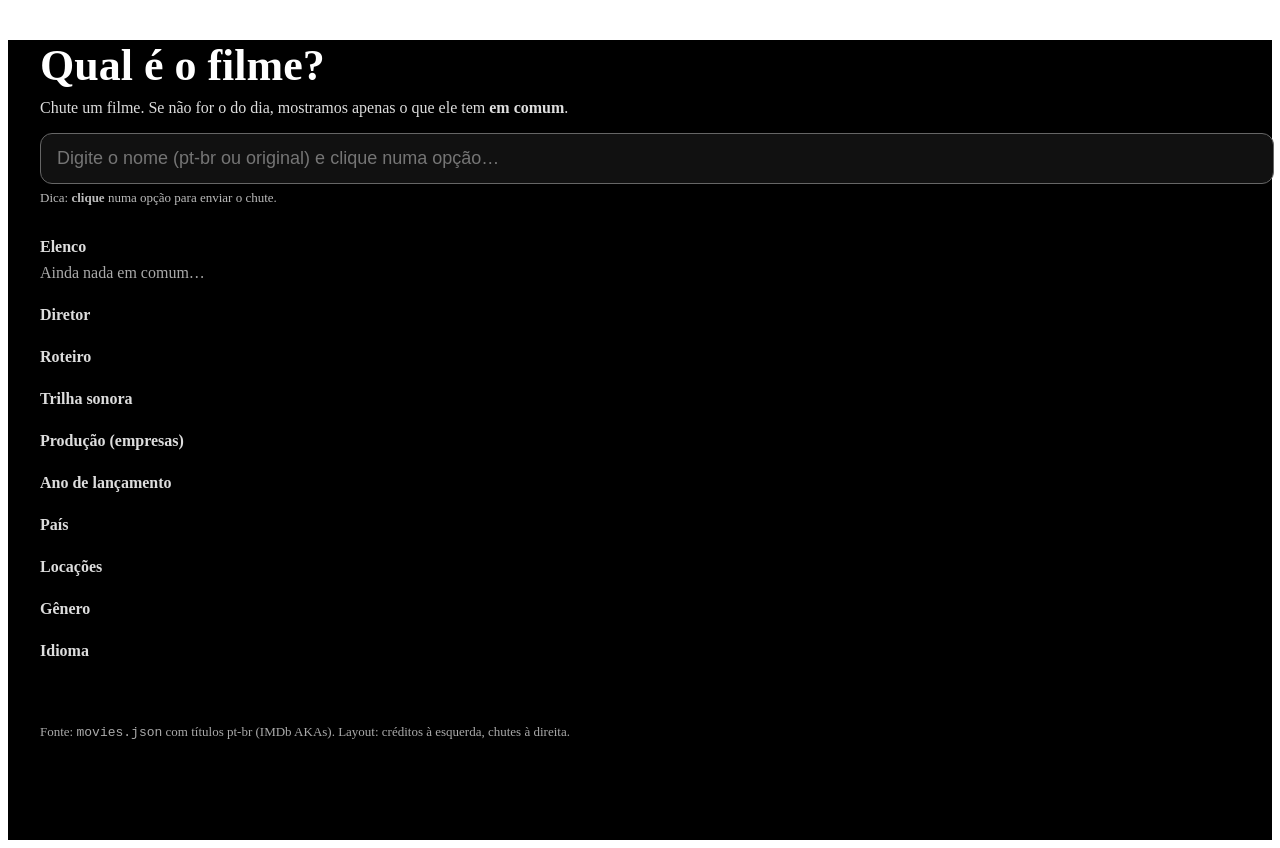
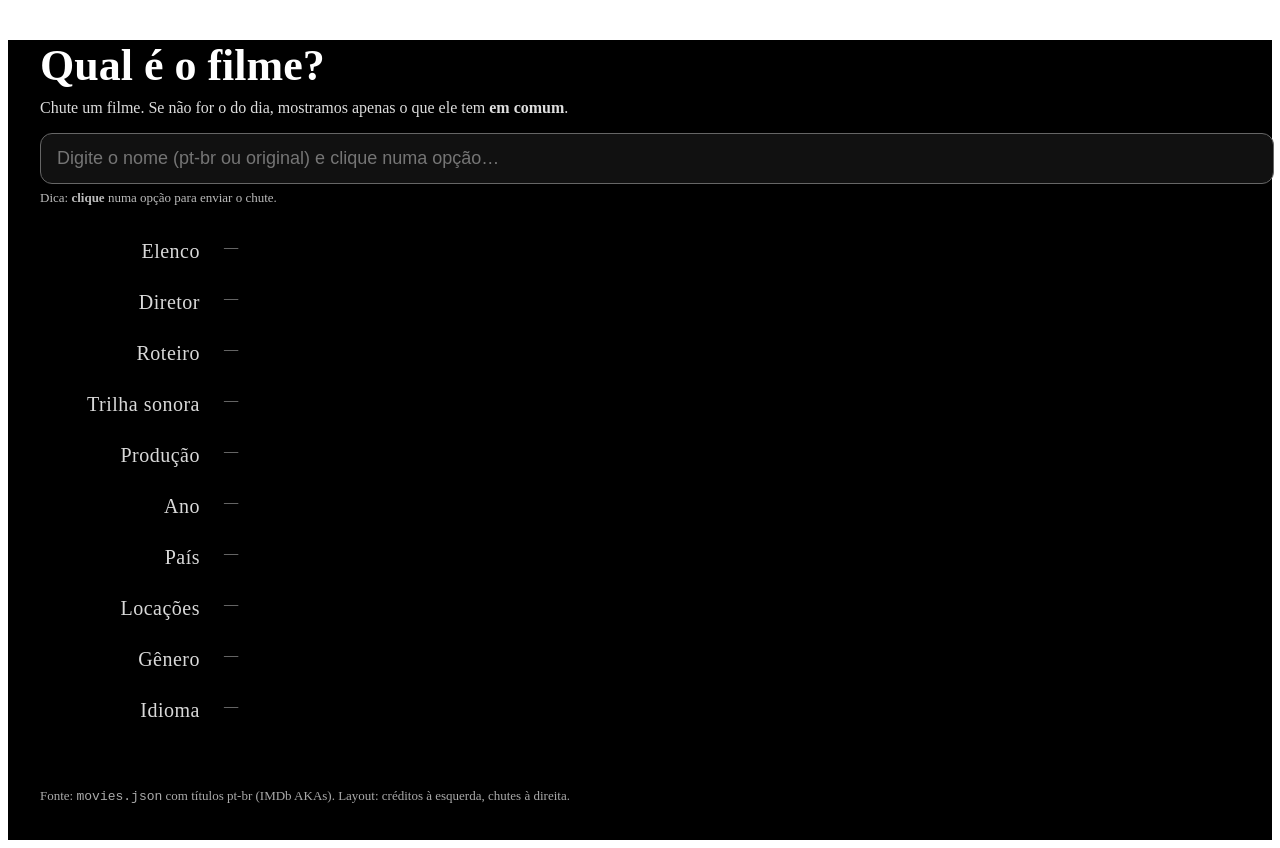
Before and after one commit to dehcruz/cast2, a Next.js app: page / in a window 1280 px wide. Built offline with nearby package versions, Linux system fonts and the light colour scheme.

Commit message:
Update index.tsx

```diff
--- a/pages/index.tsx
+++ b/pages/index.tsx
@@ -20,13 +20,24 @@ export default function Home() {
   const [suggestions, setSuggestions] = useState<SearchItem[]>([]);
   const [guesses, setGuesses] = useState<GuessUI[]>([]);
   const [won, setWon] = useState(false);
+  const [isSmall, setIsSmall] = useState(false);
 
+  // responsividade simples
+  useEffect(() => {
+    const mq = typeof window !== 'undefined' ? window.matchMedia('(max-width: 480px)') : null;
+    const apply = () => setIsSmall(!!mq?.matches);
+    apply();
+    mq?.addEventListener('change', apply);
+    return () => mq?.removeEventListener('change', apply);
+  }, []);
+
+  // auto-complete
   useEffect(() => {
     const t = setTimeout(async () => {
       if (!query) { setSuggestions([]); return; }
       try {
         const res = await fetch(`/api/search?q=${encodeURIComponent(query)}`);
-        if (!res.ok) throw new Error('search http '+res.status);
+        if (!res.ok) throw new Error('search http ' + res.status);
         const data = await res.json();
         setSuggestions(data.results || []);
       } catch (e) {
@@ -42,13 +53,14 @@ export default function Home() {
     setSuggestions([]);
     try {
       const res = await fetch('/api/guess', {
-        method: 'POST', headers: { 'Content-Type': 'application/json' },
-        body: JSON.stringify({ filmIdGuess: item.id })
+        method: 'POST',
+        headers: { 'Content-Type': 'application/json' },
+        body: JSON.stringify({ filmIdGuess: item.id }),
       });
-      if (!res.ok) throw new Error('guess http '+res.status);
+      if (!res.ok) throw new Error('guess http ' + res.status);
       const data: GuessResult = await res.json();
       const wrapped: GuessUI = { label: item.title, year: item.year, result: data };
-      setGuesses(g => [wrapped, ...g]);
+      setGuesses((g) => [wrapped, ...g]);
       if (data.isCorrect) setWon(true);
     } catch (e) {
       console.error('guess error', e);
@@ -56,11 +68,12 @@ export default function Home() {
     }
   }
 
+  // agrega créditos em comum (vai “acumulando”)
   const credits = useMemo(() => {
     const addAll = (src?: string[], dest?: Set<string>) => { if (!src || !dest) return; for (const v of src) dest.add(v); };
     const stars = new Set<string>(), directors = new Set<string>(), writers = new Set<string>(),
-          prod = new Set<string>(), countries = new Set<string>(), locs = new Set<string>(),
-          genres = new Set<string>(), langs = new Set<string>(), years = new Set<string>();
+      prod = new Set<string>(), countries = new Set<string>(), locs = new Set<string>(),
+      genres = new Set<string>(), langs = new Set<string>(), years = new Set<string>();
     for (const g of guesses) {
       const o = g.result?.overlap || {};
       addAll(o.stars, stars); addAll(o.directors, directors); addAll(o.writers, writers);
@@ -77,9 +90,15 @@ export default function Home() {
       filming_locations: Array.from(locs),
       genres: Array.from(genres),
       languages: Array.from(langs),
-      years: Array.from(years)
+      years: Array.from(years),
     };
   }, [guesses]);
+
+  // estilos responsivos (alguns valores mudam se isSmall=true)
+  const creditGridColumns = isSmall ? '110px 1fr' : '160px 1fr';
+  const creditLabelFont = isSmall ? 16 : 20;
+  const creditLineFont = isSmall ? 20 : 26;
+  const creditLetter = isSmall ? 0.8 : 1.2;
 
   return (
     <div style={page}>
@@ -88,55 +107,57 @@ export default function Home() {
         <p style={subtitle}>Chute um filme. Se não for o do dia, mostramos apenas o que ele tem <b>em comum</b>.</p>
 
         {!won && (
-          <div style={{position:'relative', marginBottom:16}}>
+          <div style={{ position: 'relative', marginBottom: 16 }}>
             <input
               value={query}
-              onChange={e => setQuery(e.target.value)}
+              onChange={(e) => setQuery(e.target.value)}
               onKeyDown={(e) => { if (e.key === 'Enter') e.preventDefault(); }}
               placeholder="Digite o nome (pt-br ou original) e clique numa opção…"
               style={input}
             />
             {(suggestions.length > 0 || query) && (
               <div style={dropdown}>
-                {suggestions.length > 0 ? suggestions.map(item => (
+                {suggestions.length > 0 ? suggestions.map((item) => (
                   <div key={item.id} style={dropdownItem} onClick={() => submitGuess(item)}>
                     <span>{item.title}</span>
-                    {item.title !== item.orig ? <span style={{marginLeft:8, opacity:.6}}>({item.orig})</span> : null}
-                    {item.year ? <span style={{marginLeft:6, opacity:.7}}>• {item.year}</span> : null}
+                    {item.title !== item.orig ? <span style={{ marginLeft: 8, opacity: .6 }}>({item.orig})</span> : null}
+                    {item.year ? <span style={{ marginLeft: 6, opacity: .7 }}>• {item.year}</span> : null}
                   </div>
                 )) : (
-                  <div style={{padding:12, color:'#bbb'}}>Nenhuma opção encontrada.</div>
+                  <div style={{ padding: 12, color: '#bbb' }}>Nenhuma opção encontrada.</div>
                 )}
               </div>
             )}
-            <div style={{marginTop:6, color:'#bbb', fontSize:13}}>Dica: <b>clique</b> numa opção para enviar o chute.</div>
+            <div style={{ marginTop: 6, color: '#bbb', fontSize: 13 }}>Dica: <b>clique</b> numa opção para enviar o chute.</div>
           </div>
         )}
 
         <div style={twoCols}>
+          {/* Coluna ESQUERDA — Créditos estilo cinema */}
           <div style={leftCol}>
-            <Section title="Elenco" items={credits.stars} placeholder="Ainda nada em comum…" />
-            <Section title="Diretor" items={credits.directors} />
-            <Section title="Roteiro" items={credits.writers} />
-            <Section title="Trilha sonora" items={[]} /> {/* placeholder se quiser usar depois */}
-            <Section title="Produção (empresas)" items={credits.production_companies} />
-            <Section title="Ano de lançamento" items={credits.years} />
-            <Section title="País" items={credits.countries_origin} />
-            <Section title="Locações" items={credits.filming_locations} />
-            <Section title="Gênero" items={credits.genres} />
-            <Section title="Idioma" items={credits.languages} />
+            <CreditsPanel
+              credits={credits}
+              creditGridColumns={creditGridColumns}
+              creditLabelFont={creditLabelFont}
+              creditLineFont={creditLineFont}
+              creditLetter={creditLetter}
+            />
           </div>
 
+          {/* Coluna DIREITA — lista de chutes */}
           <div style={rightCol}>
             {guesses.map((g, idx) => (
-              <GuessPill key={idx} label={`${g.label}${g.year ? ' ('+g.year+')' : ''}`} ok={!!g.result?.isCorrect} />
+              <GuessPill key={idx} label={`${g.label}${g.year ? ' (' + g.year + ')' : ''}`} ok={!!g.result?.isCorrect} />
             ))}
           </div>
         </div>
 
         {won && guesses.length > 0 && (
           <div style={winBox}>
-            <b>Você acertou!</b> {guesses.find(g => g.result?.isCorrect)?.result?.film?.title_pt ?? guesses.find(g => g.result?.isCorrect)?.result?.film?.title} ({guesses.find(g => g.result?.isCorrect)?.result?.film?.release_year})
+            <b>Você acertou!</b>{' '}
+            {guesses.find(g => g.result?.isCorrect)?.result?.film?.title_pt
+              ?? guesses.find(g => g.result?.isCorrect)?.result?.film?.title}
+            {' '}({guesses.find(g => g.result?.isCorrect)?.result?.film?.release_year})
           </div>
         )}
 
@@ -148,25 +169,93 @@ export default function Home() {
   );
 }
 
-function Section({ title, items, placeholder }: { title:string; items:string[]; placeholder?:string }) {
+/* ====== Créditos estilo “filme” ====== */
+
+function CreditRow({
+  label,
+  lines,
+  creditGridColumns,
+  creditLabelFont,
+  creditLineFont,
+  creditLetter,
+}: {
+  label: string;
+  lines: string[];
+  creditGridColumns: string;
+  creditLabelFont: number;
+  creditLineFont: number;
+  creditLetter: number;
+}) {
   return (
-    <div style={{marginBottom:24}}>
-      <div style={sectionTitle}>{title}</div>
-      {items.length > 0 ? (
-        <ul style={{margin:0, paddingLeft:18, lineHeight:1.6}}>
-          {items.map((t, i) => <li key={i}>{t}</li>)}
-        </ul>
-      ) : (
-        placeholder ? <div style={{color:'#aaa'}}>{placeholder}</div> : null
-      )}
+    <div style={{ ...creditRow, gridTemplateColumns: creditGridColumns }}>
+      <div style={{ ...creditLabel, fontSize: creditLabelFont }}>{label}</div>
+      <div style={creditLines}>
+        {lines.length > 0 ? (
+          lines.map((t, i) => (
+            <div
+              key={i}
+              style={{
+                ...creditLine,
+                fontSize: creditLineFont,
+                letterSpacing: creditLetter,
+              }}
+            >
+              {t}
+            </div>
+          ))
+        ) : (
+          <div style={creditPlaceholder}>—</div>
+        )}
+      </div>
     </div>
   );
 }
 
-function GuessPill({ label, ok }: { label:string; ok:boolean }) {
+function CreditsPanel({
+  credits,
+  creditGridColumns,
+  creditLabelFont,
+  creditLineFont,
+  creditLetter,
+}: {
+  credits: {
+    stars: string[];
+    directors: string[];
+    writers: string[];
+    production_companies: string[];
+    countries_origin: string[];
+    filming_locations: string[];
+    genres: string[];
+    languages: string[];
+    years: string[];
+  };
+  creditGridColumns: string;
+  creditLabelFont: number;
+  creditLineFont: number;
+  creditLetter: number;
+}) {
+  return (
+    <div>
+      <CreditRow label="Elenco"        lines={credits.stars}                creditGridColumns={creditGridColumns} creditLabelFont={creditLabelFont} creditLineFont={creditLineFont} creditLetter={creditLetter} />
+      <CreditRow label="Diretor"       lines={credits.directors}            creditGridColumns={creditGridColumns} creditLabelFont={creditLabelFont} creditLineFont={creditLineFont} creditLetter={creditLetter} />
+      <CreditRow label="Roteiro"       lines={credits.writers}              creditGridColumns={creditGridColumns} creditLabelFont={creditLabelFont} creditLineFont={creditLineFont} creditLetter={creditLetter} />
+      <CreditRow label="Trilha sonora" lines={[]}                           creditGridColumns={creditGridColumns} creditLabelFont={creditLabelFont} creditLineFont={creditLineFont} creditLetter={creditLetter} />
+      <CreditRow label="Produção"      lines={credits.production_companies} creditGridColumns={creditGridColumns} creditLabelFont={creditLabelFont} creditLineFont={creditLineFont} creditLetter={creditLetter} />
+      <CreditRow label="Ano"           lines={credits.years}                creditGridColumns={creditGridColumns} creditLabelFont={creditLabelFont} creditLineFont={creditLineFont} creditLetter={creditLetter} />
+      <CreditRow label="País"          lines={credits.countries_origin}     creditGridColumns={creditGridColumns} creditLabelFont={creditLabelFont} creditLineFont={creditLineFont} creditLetter={creditLetter} />
+      <CreditRow label="Locações"      lines={credits.filming_locations}    creditGridColumns={creditGridColumns} creditLabelFont={creditLabelFont} creditLineFont={creditLineFont} creditLetter={creditLetter} />
+      <CreditRow label="Gênero"        lines={credits.genres}               creditGridColumns={creditGridColumns} creditLabelFont={creditLabelFont} creditLineFont={creditLineFont} creditLetter={creditLetter} />
+      <CreditRow label="Idioma"        lines={credits.languages}            creditGridColumns={creditGridColumns} creditLabelFont={creditLabelFont} creditLineFont={creditLineFont} creditLetter={creditLetter} />
+    </div>
+  );
+}
+
+/* ====== Lista de chutes ====== */
+
+function GuessPill({ label, ok }: { label: string; ok: boolean }) {
   return (
     <div style={pillRow}>
-      <div style={{...statusBadge, background: ok ? '#cfe8d9' : '#f5d0d0', color: ok ? '#2f6b45' : '#7a2020'}}>
+      <div style={{ ...statusBadge, background: ok ? '#cfe8d9' : '#f5d0d0', color: ok ? '#2f6b45' : '#7a2020' }}>
         {ok ? 'V' : 'X'}
       </div>
       <div style={pillLabel}>{label}</div>
@@ -174,36 +263,71 @@ function GuessPill({ label, ok }: { label:string; ok:boolean }) {
   );
 }
 
+/* ====== Estilos base ====== */
+
 const page: React.CSSProperties = { minHeight: '100vh', background: '#000', color: '#fff' };
 const container: React.CSSProperties = { maxWidth: 1200, margin: '40px auto', padding: '0 20px' };
 const title: React.CSSProperties = { fontSize: 44, fontWeight: 800, margin: 0 };
 const subtitle: React.CSSProperties = { color: '#ddd', marginTop: 8 };
 
 const input: React.CSSProperties = {
-  width:'100%', padding:'14px 16px', border:'1px solid #666', background:'#111', color:'#fff',
-  borderRadius:12, fontSize:18, outline:'none'
+  width: '100%', padding: '14px 16px', border: '1px solid #666', background: '#111', color: '#fff',
+  borderRadius: 12, fontSize: 18, outline: 'none',
 };
 const dropdown: React.CSSProperties = {
-  position:'absolute', top:52, left:0, right:0, background:'#0d0d0d', border:'1px solid #333',
-  borderRadius:12, boxShadow:'0 10px 30px rgba(0,0,0,0.4)', zIndex:10, maxHeight:260, overflowY:'auto'
+  position: 'absolute', top: 52, left: 0, right: 0, background: '#0d0d0d', border: '1px solid #333',
+  borderRadius: 12, boxShadow: '0 10px 30px rgba(0,0,0,0.4)', zIndex: 10, maxHeight: 260, overflowY: 'auto',
 };
-const dropdownItem: React.CSSProperties = { padding:'10px 12px', cursor:'pointer', borderBottom:'1px solid #161616', display:'flex', alignItems:'center' };
+const dropdownItem: React.CSSProperties = { padding: '10px 12px', cursor: 'pointer', borderBottom: '1px solid #161616', display: 'flex', alignItems: 'center' };
 
-const twoCols: React.CSSProperties = { display:'grid', gridTemplateColumns:'1.6fr 1fr', gap:24, marginTop:24 };
-const leftCol: React.CSSProperties = { paddingTop:8 };
-const rightCol: React.CSSProperties = { display:'flex', flexDirection:'column', gap:10, paddingTop:8 };
+const twoCols: React.CSSProperties = { display: 'grid', gridTemplateColumns: '1.6fr 1fr', gap: 24, marginTop: 24 };
+const leftCol: React.CSSProperties = { paddingTop: 8 };
+const rightCol: React.CSSProperties = { display: 'flex', flexDirection: 'column', gap: 10, paddingTop: 8 };
 
-const sectionTitle: React.CSSProperties = { color:'#ddd', fontWeight:700, marginBottom:8 };
+/* Créditos “cinema” */
+const creditRow: React.CSSProperties = {
+  display: 'grid',
+  gridTemplateColumns: '160px 1fr', // valor padrão (é sobrescrito dinamicamente)
+  columnGap: 24,
+  alignItems: 'start',
+  marginBottom: 26,
+};
+const creditLabel: React.CSSProperties = {
+  textAlign: 'right',
+  color: '#d9d9d9',
+  fontSize: 20,                 // sobrescrito dinamicamente
+  letterSpacing: 0.5,
+  paddingTop: 2,
+};
+const creditLines: React.CSSProperties = {
+  display: 'grid',
+  rowGap: 6,
+};
+const creditLine: React.CSSProperties = {
+  fontWeight: 800,
+  fontSize: 26,                 // sobrescrito dinamicamente
+  lineHeight: 1.05,
+  textTransform: 'uppercase',
+  letterSpacing: 1.2,           // sobrescrito dinamicamente
+  color: '#fff',
+  textShadow: '0 0 0.01px rgba(255,255,255,0.15)',
+};
+const creditPlaceholder: React.CSSProperties = {
+  color: '#777',
+  fontStyle: 'italic',
+  letterSpacing: 0.5,
+};
 
-const pillRow: React.CSSProperties = { display:'flex', alignItems:'center', gap:10 };
+/* Chutes */
+const pillRow: React.CSSProperties = { display: 'flex', alignItems: 'center', gap: 10 };
 const statusBadge: React.CSSProperties = {
-  width:28, height:28, borderRadius:14, display:'flex', alignItems:'center', justifyContent:'center', fontWeight:800
+  width: 28, height: 28, borderRadius: 14, display: 'flex', alignItems: 'center', justifyContent: 'center', fontWeight: 800,
 };
 const pillLabel: React.CSSProperties = {
-  background:'#f4f4f4', color:'#111', borderRadius:12, padding:'6px 12px', minHeight:28, display:'flex', alignItems:'center'
+  background: '#f4f4f4', color: '#111', borderRadius: 12, padding: '6px 12px', minHeight: 28, display: 'flex', alignItems: 'center',
 };
 
 const winBox: React.CSSProperties = {
-  marginTop: 16, padding: 16, border: '1px solid #c7f3c7', background:'#0f2', color:'#000', borderRadius: 8, fontWeight: 600
+  marginTop: 16, padding: 16, border: '1px solid #c7f3c7', background: '#0f2', color: '#000', borderRadius: 8, fontWeight: 600,
 };
 const footer: React.CSSProperties = { marginTop: 40, color: '#aaa', fontSize: 13 };
```
